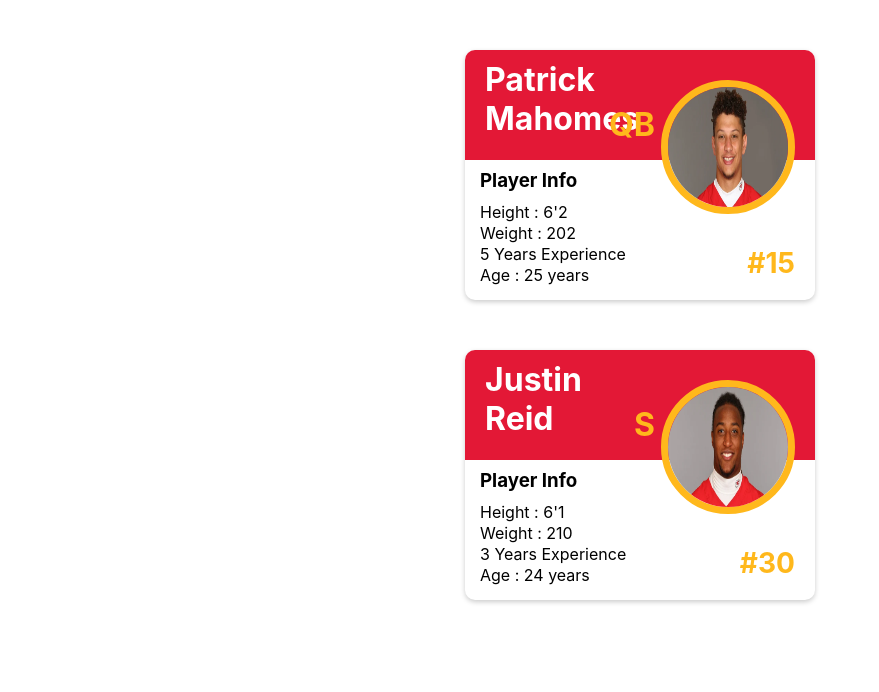
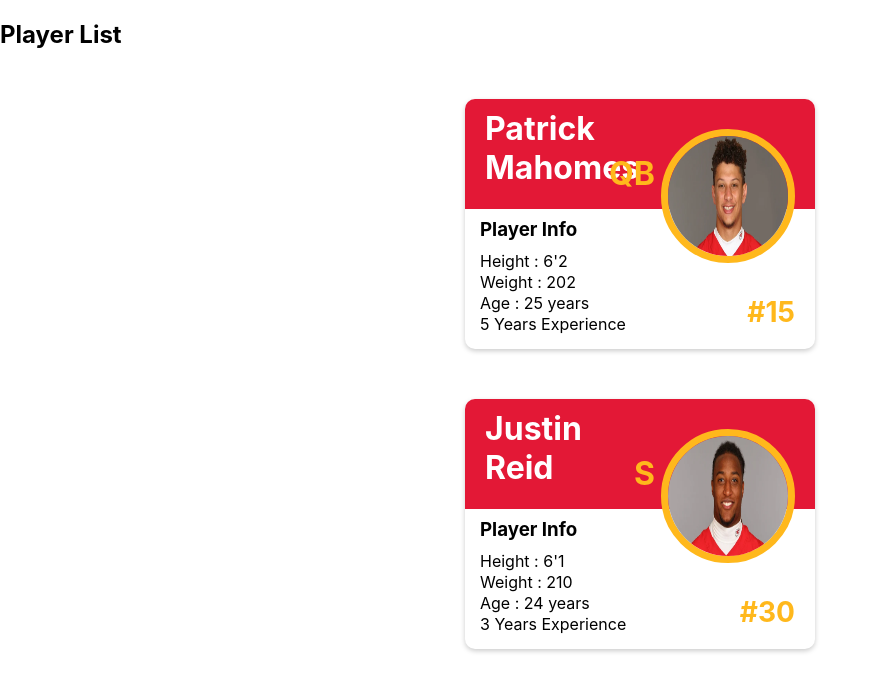
Before and after one commit to 7daytheory/chiefs_roster, a React (Create React App) app: page / in a window 1280 px wide. Shown: the top 692 px of the page, without its empty margins (0-879 px from the left). Built offline with nearby package versions, Linux system fonts and the light colour scheme; the HTML template or start-up script is replaced by a standard one.

Commit message:
Added players component that gets props from Cards

```diff
--- a/src/App.js
+++ b/src/App.js
@@ -1,33 +1,13 @@
-import patrickMahomes from '../src/images/patrickMahomes.webp';
-import justinReid from '../src/images/justinReid.webp';
-
-import Card from './components/Card/Card';
+import Players from './components/Players/Players';
 
 function App() {
   return (
+    <div>
       <header>
-        <Card
-          url={patrickMahomes}
-          name="Patrick Mahomes"
-          position="QB"
-          num="15"
-          exp="5"
-          age="25"
-          height="6'2"
-          weight="202"
-          />
-
-        <Card
-          url={justinReid}
-          name="Justin Reid"
-          position="S"
-          num="30"
-          exp="3"
-          age="24"
-          height="6'1"
-          weight="210"
-          />
+        <h2>Player List</h2>
       </header>
+      <Players />
+    </div>
   );
 }
 
--- a/src/components/Card/Card.jsx
+++ b/src/components/Card/Card.jsx
@@ -1,8 +1,6 @@
 import './Card.css';
-import chiefs from '../../chiefs.js';
 
 function Card(props) {
-    console.log(chiefs)
     return (
       <div className="card">
         <div className="top">
@@ -18,8 +16,8 @@ function Card(props) {
         <h3 className="info">Player Info</h3>
         <p className="height">Height : {props.height}</p>
         <p className="weight">Weight : {props.weight}</p>
+        <p className="age">Age : {props.age} years</p>
         <p className="exp">{props.exp} Years Experience</p>
-        <p className="age">Age : {props.age} years</p>
         <p className="num">#{props.num}</p>
         </div>
       </div>
--- /dev/null
+++ b/src/components/Players/Players.jsx
@@ -0,0 +1,34 @@
+import Card from '../Card/Card';
+
+import patrickMahomes from '../../images/patrickMahomes.webp';
+import justinReid from '../../images/justinReid.webp';
+
+function Players() {
+  return (
+    <div>
+        <Card
+          url={patrickMahomes}
+          name="Patrick Mahomes"
+          position="QB"
+          num="15"
+          exp="5"
+          age="25"
+          height="6'2"
+          weight="202"
+          />
+
+        <Card
+          url={justinReid}
+          name="Justin Reid"
+          position="S"
+          num="30"
+          exp="3"
+          age="24"
+          height="6'1"
+          weight="210"
+          />
+    </div>
+  );
+}
+
+export default Players;
```
